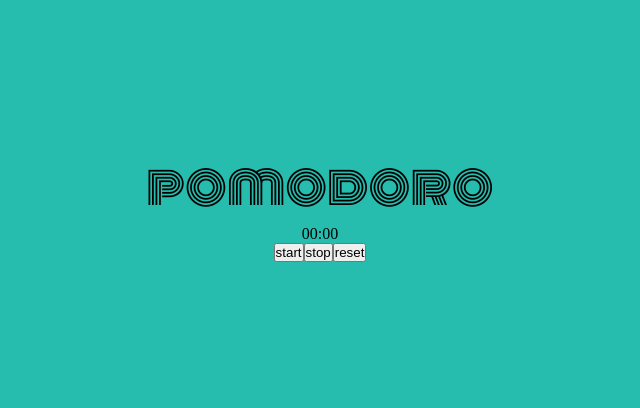
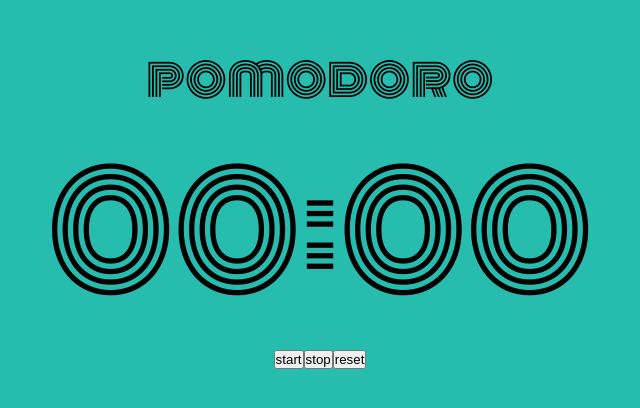
Before and after one commit to bouaik/Pomodor_react, a React (Create React App) app: page / in a window 1280 px wide. Shown: the part 196-604 px from the top of the page, without its empty margins (320-960 px from the left). Built offline with nearby package versions, Linux system fonts and the light colour scheme.

Commit message:
Style timer

```diff
--- a/src/App.css
+++ b/src/App.css
@@ -19,3 +19,8 @@ h2 {
   font-size: 50px;
   font-weight: normal;
 }
+
+span {
+  font-family: "Monoton", cursive;
+  font-size: 150px;
+}
```
